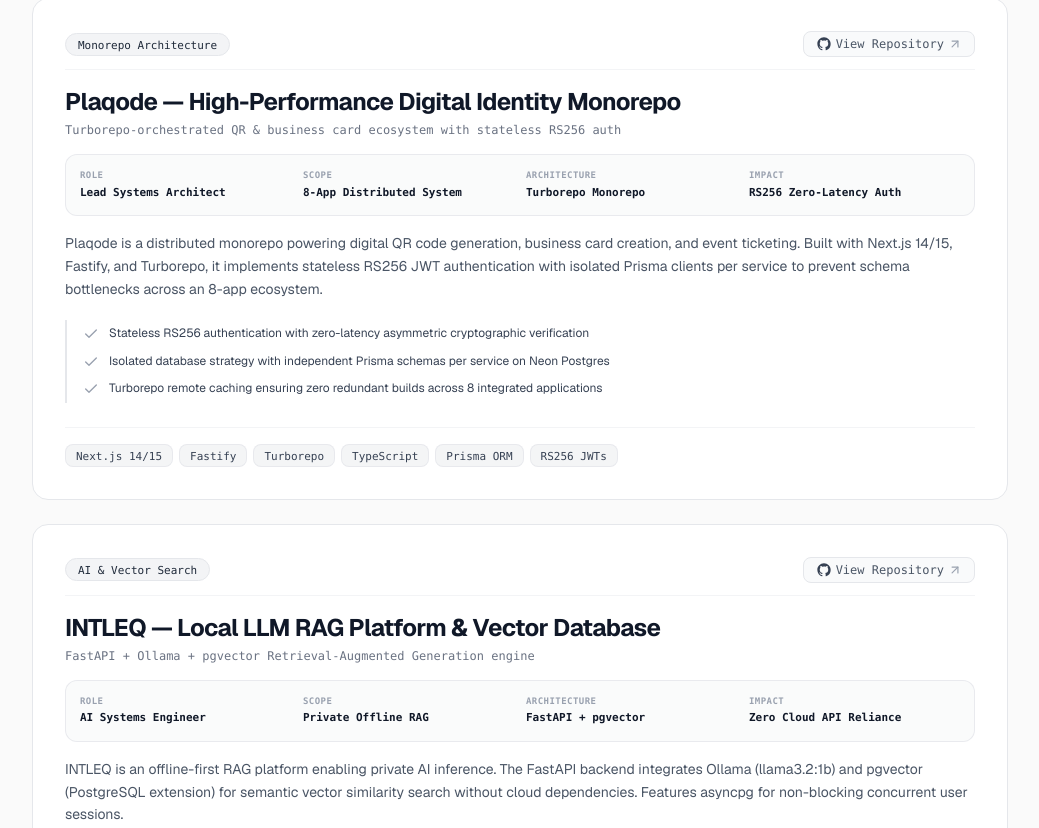
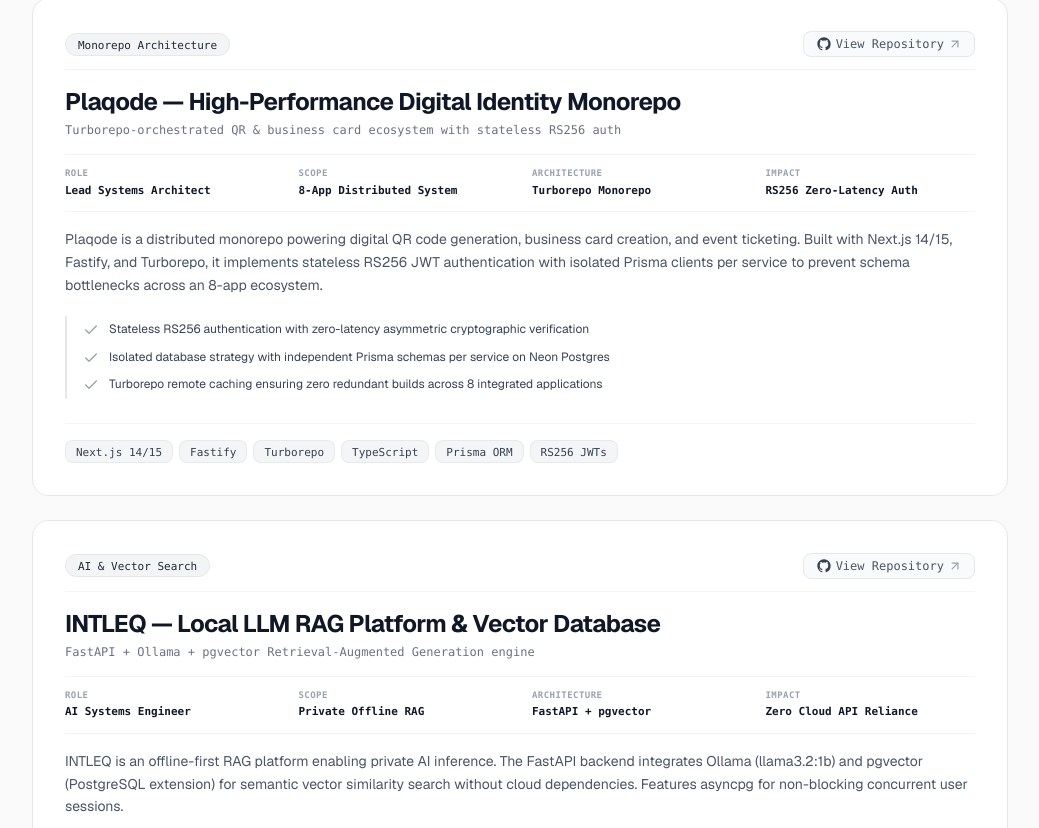
Before and after one commit to dionis36/portfolio, a Next.js app: page / in a window 1280 px wide. Shown: the part 1052-1880 px from the top of the page, without its empty margins (120-1159 px from the left). Built offline with nearby package versions, Linux system fonts and the light colour scheme.

Commit message:
style: update ProjectsBentoGrid metadata layout with adjusted grid gaps and border styling

```diff
--- a/src/components/ProjectsBentoGrid.tsx
+++ b/src/components/ProjectsBentoGrid.tsx
@@ -315,7 +315,7 @@
               </p>
 
               {/* Page Props Metadata Telemetry Bar */}
-              <div className="grid grid-cols-2 sm:grid-cols-4 gap-3 bg-gray-50/80 p-3.5 rounded-xl border border-gray-200/80 my-4 font-mono text-[11px]">
+              <div className="grid grid-cols-2 sm:grid-cols-4 gap-x-6 gap-y-3 py-3 border-y border-gray-100 my-4 font-mono text-[11px]">
                 <div>
                   <div className="text-gray-400 uppercase tracking-wider text-[9px] mb-0.5 font-semibold">Role</div>
                   <div className="font-semibold text-gray-900 truncate">{project.props.role}</div>
```
